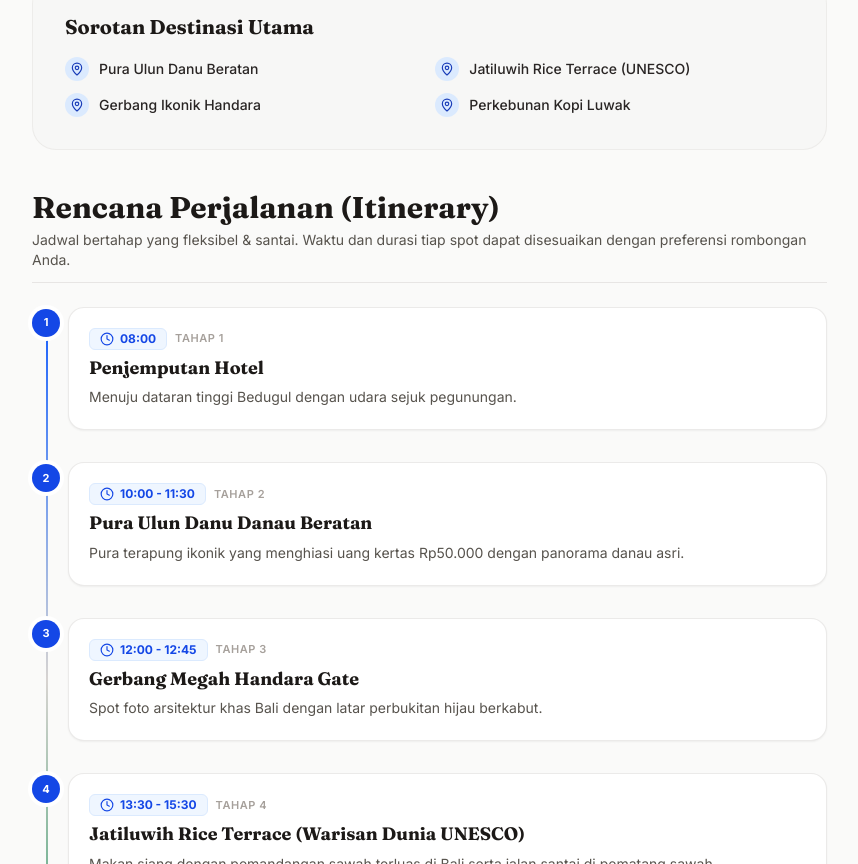
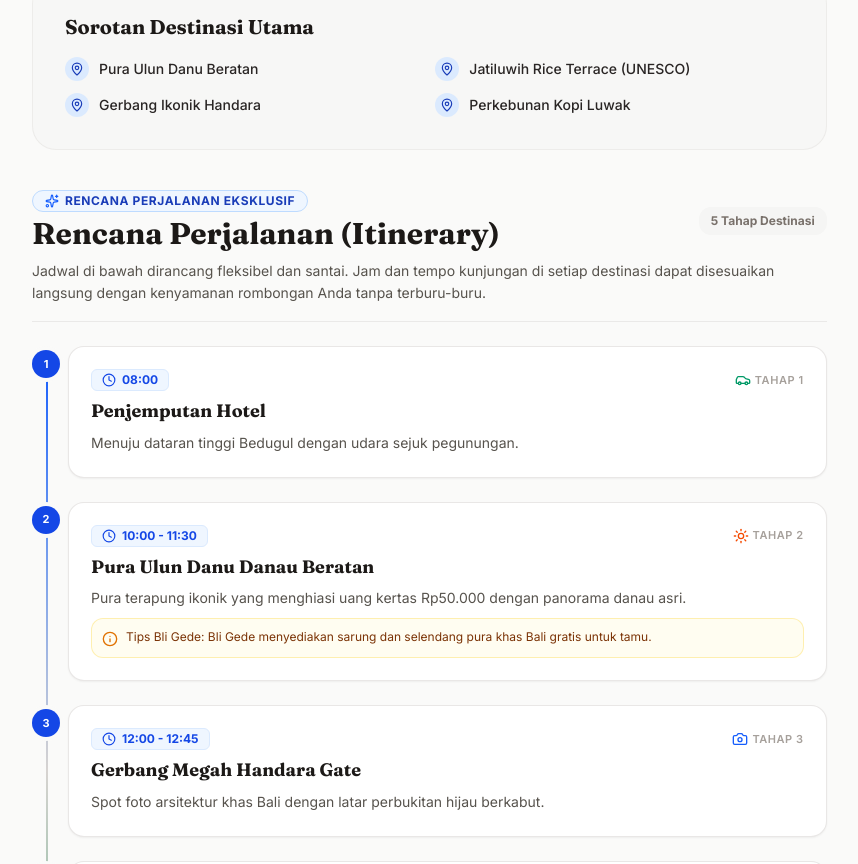
Before and after one commit to sumestawsome/gedebaliguide, a Next.js app: page /tours/bedugul-ulun-danu-jatiluwih-unesco in a window 1280 px wide. Shown: the part 1216-2080 px from the top of the page, without its empty margins (0-858 px from the left). Built offline with nearby package versions, Linux system fonts and the light colour scheme.

Commit message:
feat(tours): enhance TourItinerary roadmap with stage icons, guide insider tips, and flexibility notes

```diff
--- a/src/components/tours/TourItinerary.tsx
+++ b/src/components/tours/TourItinerary.tsx
@@ -1,5 +1,18 @@
-import React from "react";
-import { Clock, MapPin, Compass, CheckCircle2 } from "lucide-react";
+"use client";
+
+import React, { useState } from "react";
+import {
+  Clock,
+  MapPin,
+  Car,
+  Utensils,
+  Camera,
+  Sun,
+  Sparkles,
+  Info,
+  ChevronDown,
+  CheckCircle2,
+} from "lucide-react";
 import { ItineraryItem } from "@/types";
 
 interface TourItineraryProps {
@@ -11,33 +24,90 @@ export default function TourItinerary({ itinerary }: TourItineraryProps) {
     return null;
   }
 
+  const getStepIcon = (title: string, index: number, total: number) => {
+    const t = title.toLowerCase();
+    if (index === 0 || t.includes("penjemputan") || t.includes("jemput")) {
+      return <Car className="h-4 w-4 text-emerald-600" />;
+    }
+    if (index === total - 1 || t.includes("kembali") || t.includes("hotel")) {
+      return <Car className="h-4 w-4 text-blue-600" />;
+    }
+    if (t.includes("makan") || t.includes("lunch") || t.includes("dinner") || t.includes("santai")) {
+      return <Utensils className="h-4 w-4 text-amber-600" />;
+    }
+    if (t.includes("sunset") || t.includes("matahari") || t.includes("kecak") || t.includes("danau")) {
+      return <Sun className="h-4 w-4 text-orange-600" />;
+    }
+    return <Camera className="h-4 w-4 text-blue-600" />;
+  };
+
+  const getGuideTip = (title: string) => {
+    const t = title.toLowerCase();
+    if (t.includes("monkey")) {
+      return "Tips Bli Gede: Amankan kacamata dan perhiasan sebelum memasuki area hutan kera.";
+    }
+    if (t.includes("rice terrace") || t.includes("tegalalang") || t.includes("jatiluwih")) {
+      return "Tips Bli Gede: Gunakan alas kaki yang nyaman untuk berjalan di pematang sawah.";
+    }
+    if (t.includes("tirta") || t.includes("melukat") || t.includes("pura")) {
+      return "Tips Bli Gede: Bli Gede menyediakan sarung dan selendang pura khas Bali gratis untuk tamu.";
+    }
+    if (t.includes("kecak") || t.includes("uluwatu")) {
+      return "Tips Bli Gede: Datang sebelum jam 17:00 untuk mendapatkan spot duduk terbaik menghadap sunset samudra.";
+    }
+    if (t.includes("air terjun") || t.includes("waterfall")) {
+      return "Tips Bli Gede: Siapkan pakaian ganti dan handuk jika ingin berenang atau berfoto dekat aliran air.";
+    }
+    return null;
+  };
+
   return (
     <div className="space-y-6">
-      <div className="border-b border-stone-200 pb-3">
+      <div className="border-b border-stone-200/80 pb-4">
+        <div className="flex flex-wrap items-center justify-between gap-3">
+          <div className="space-y-1">
+            <div className="inline-flex items-center gap-1.5 rounded-full bg-blue-50 border border-blue-200 px-3 py-0.5 text-xs font-bold uppercase tracking-wider text-blue-800">
+              <Sparkles className="h-3.5 w-3.5 text-blue-600" />
+              <span>Rencana Perjalanan Eksklusif</span>
+            </div>
             <h3 className="font-serif text-2xl sm:text-3xl font-bold text-stone-900">
               Rencana Perjalanan (Itinerary)
             </h3>
-        <p className="text-xs sm:text-sm text-stone-600 mt-1">
-          Jadwal bertahap yang fleksibel & santai. Waktu dan durasi tiap spot dapat disesuaikan dengan preferensi rombongan Anda.
+          </div>
+
+          <span className="text-xs font-bold text-stone-500 bg-stone-100 px-3 py-1.5 rounded-xl">
+            {itinerary.length} Tahap Destinasi
+          </span>
+        </div>
+
+        <p className="text-xs sm:text-sm text-stone-600 mt-2 leading-relaxed font-sans">
+          Jadwal di bawah dirancang fleksibel dan santai. Jam dan tempo kunjungan di setiap destinasi dapat disesuaikan langsung dengan kenyamanan rombongan Anda tanpa terburu-buru.
         </p>
       </div>
 
-      <div className="relative pl-6 sm:pl-9 space-y-8 before:absolute before:left-2.5 sm:before:left-3.5 before:top-3 before:bottom-3 before:w-0.5 before:bg-gradient-to-b before:from-blue-600 before:via-stone-300 before:to-emerald-600">
-        {itinerary.map((item, idx) => (
+      {/* Timeline Roadmap */}
+      <div className="relative pl-6 sm:pl-9 space-y-6 before:absolute before:left-2.5 sm:before:left-3.5 before:top-4 before:bottom-4 before:w-0.5 before:bg-gradient-to-b before:from-blue-600 before:via-stone-300 before:to-emerald-600">
+        {itinerary.map((item, idx) => {
+          const guideTip = getGuideTip(item.title);
+          const icon = getStepIcon(item.title, idx, itinerary.length);
+
+          return (
             <div key={idx} className="relative group">
               {/* Timeline Dot with Step Number */}
-            <div className="absolute -left-6 sm:-left-9 top-0.5 flex h-6 w-6 sm:h-7 sm:w-7 items-center justify-center rounded-full bg-blue-700 text-white shadow-sm ring-4 ring-white text-[11px] font-bold">
+              <div className="absolute -left-6 sm:-left-9 top-1 flex h-6 w-6 sm:h-7 sm:w-7 items-center justify-center rounded-full bg-blue-700 text-white shadow-sm ring-4 ring-[#fafaf9] text-[11px] font-bold">
                 {idx + 1}
               </div>
 
-            <div className="space-y-1.5 rounded-2xl bg-white border border-stone-200/80 p-4 sm:p-5 shadow-xs hover:shadow-md transition-shadow">
-              <div className="flex flex-wrap items-center gap-2">
+              <div className="space-y-2 rounded-2xl bg-white border border-stone-200/90 p-4.5 sm:p-5.5 shadow-xs hover:shadow-md transition-shadow">
+                <div className="flex flex-wrap items-center justify-between gap-2">
                   <span className="inline-flex items-center gap-1.5 text-xs font-bold text-blue-700 bg-blue-50 border border-blue-100 px-2.5 py-0.5 rounded-md">
                     <Clock className="h-3.5 w-3.5" />
                     <span>{item.time}</span>
                   </span>
-                <span className="text-[11px] font-semibold text-stone-400 uppercase tracking-wider">
-                  Tahap {idx + 1}
+
+                  <span className="inline-flex items-center gap-1 text-[11px] font-semibold text-stone-400 uppercase tracking-wider">
+                    {icon}
+                    <span>Tahap {idx + 1}</span>
                   </span>
                 </div>
 
@@ -48,9 +118,26 @@ export default function TourItinerary({ itinerary }: TourItineraryProps) {
                 <p className="text-xs sm:text-sm text-stone-600 leading-relaxed font-sans">
                   {item.description}
                 </p>
+
+                {/* Optional Guide Insider Tip */}
+                {guideTip && (
+                  <div className="mt-2 rounded-xl bg-amber-50/70 border border-amber-200/60 p-2.5 text-[11px] sm:text-xs text-amber-900 flex items-start gap-2">
+                    <Info className="h-4 w-4 text-amber-600 shrink-0 mt-0.5" />
+                    <span>{guideTip}</span>
+                  </div>
+                )}
               </div>
             </div>
-        ))}
+          );
+        })}
+      </div>
+
+      {/* Flexibility Note Banner */}
+      <div className="rounded-2xl bg-emerald-50/80 border border-emerald-200/80 p-4 flex items-start gap-3 text-xs text-emerald-900">
+        <CheckCircle2 className="h-4 w-4 text-emerald-600 shrink-0 mt-0.5" />
+        <p className="leading-relaxed">
+          <strong>Fleksibilitas 100%:</strong> Ingin berhenti sejenak untuk memotret sudut pemandangan yang bagus, mencicipi kuliner lokal, atau melewati spot tertentu? Cukup komunikasikan ke Bli Gede di sepanjang jalan.
+        </p>
       </div>
     </div>
   );
```
Lines whose indentation alone changed are shown as unchanged.
